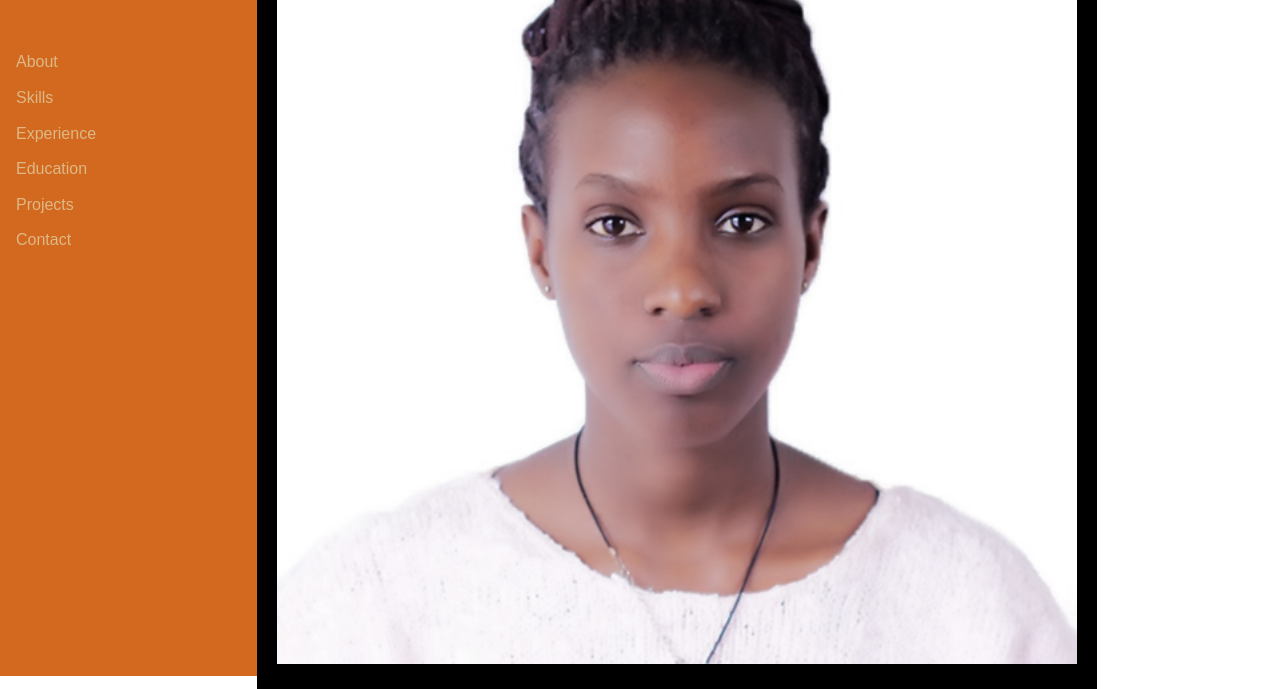
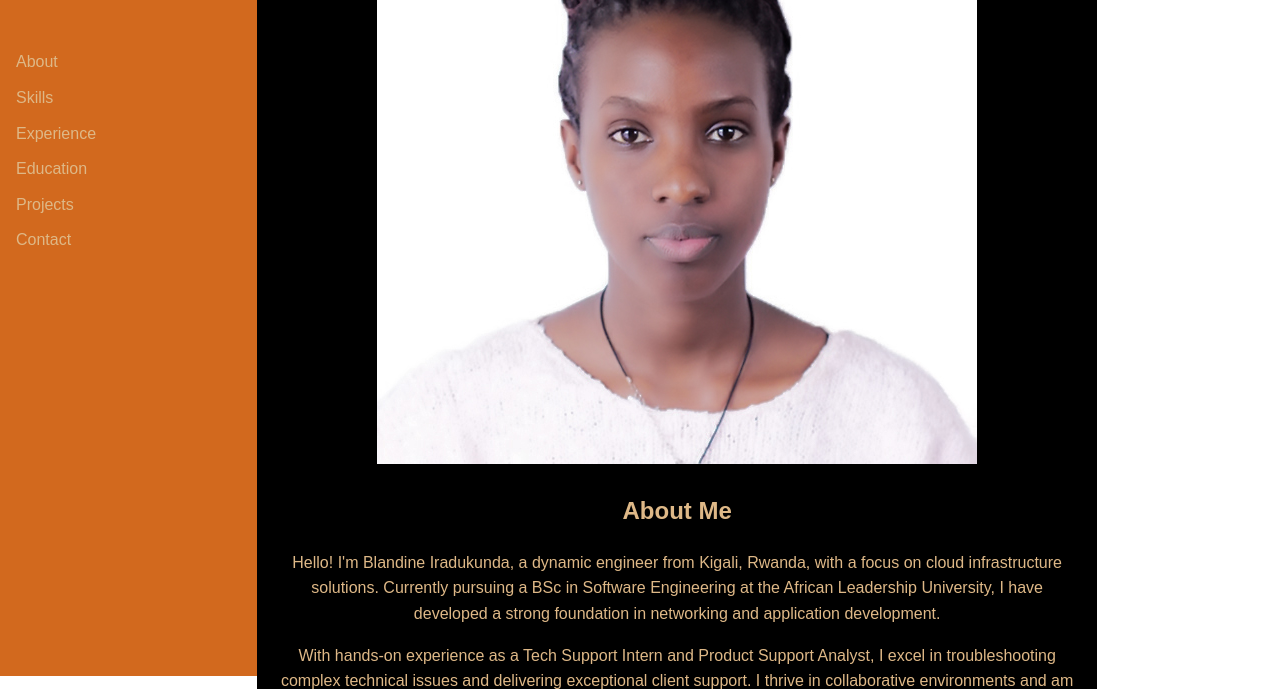
Before and after one commit to Blandin3/Blandine-Portfolio_Resume, a plain HTML site: page index.html in a window 1280 px wide. Shown: the part 156-845 px from the top of the page. Drawn offline with Linux system fonts and the light colour scheme.

Commit message:
Update index.html

```diff
--- a/index.html
+++ b/index.html
@@ -23,7 +23,7 @@
     </header>
 
     <main>
-        <img src="Images/IMG_0012.JPG" alt="Blandine Iradukunda" style="width: 100%; height: auto;">
+        <img src="Images/IMG_0012.JPG" alt="Blandine Iradukunda" style="width: 300x250px; height: auto;">
 
         <section id="about">
             <h2>About Me</h2>
```
